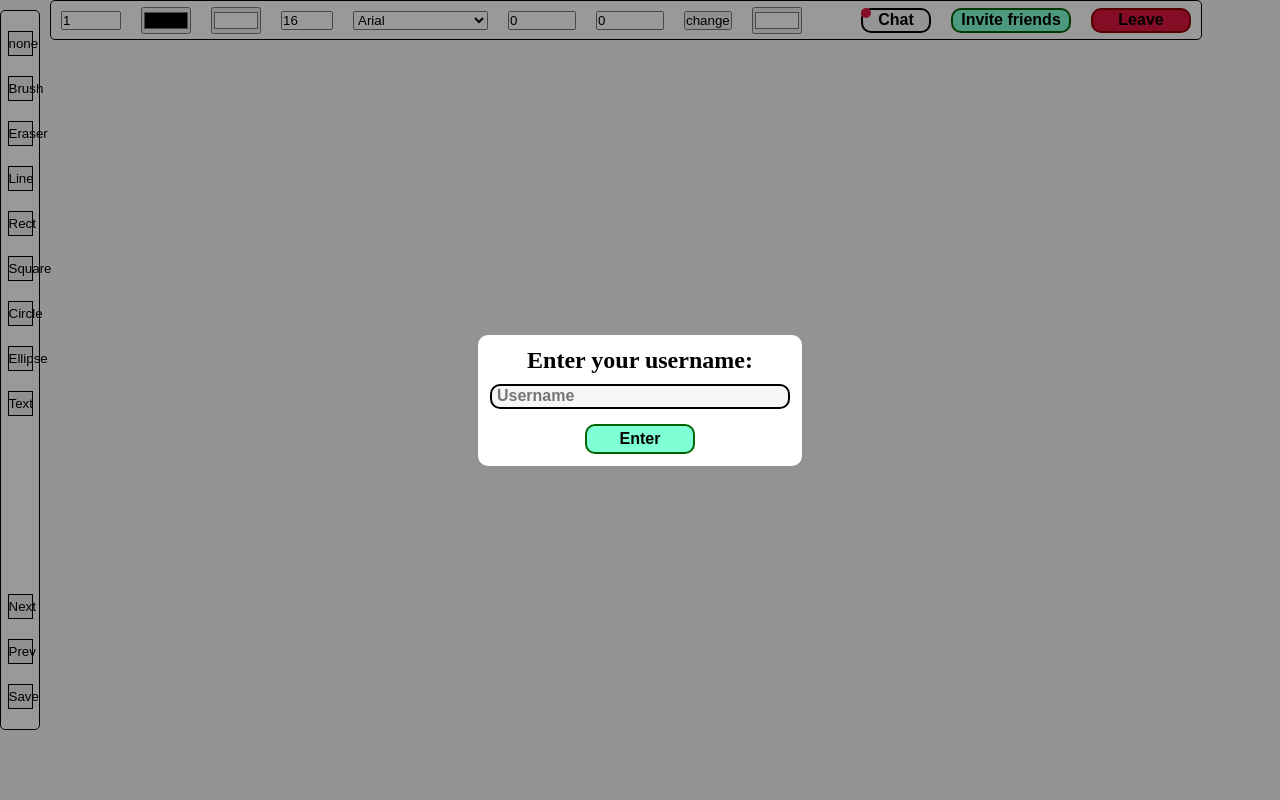
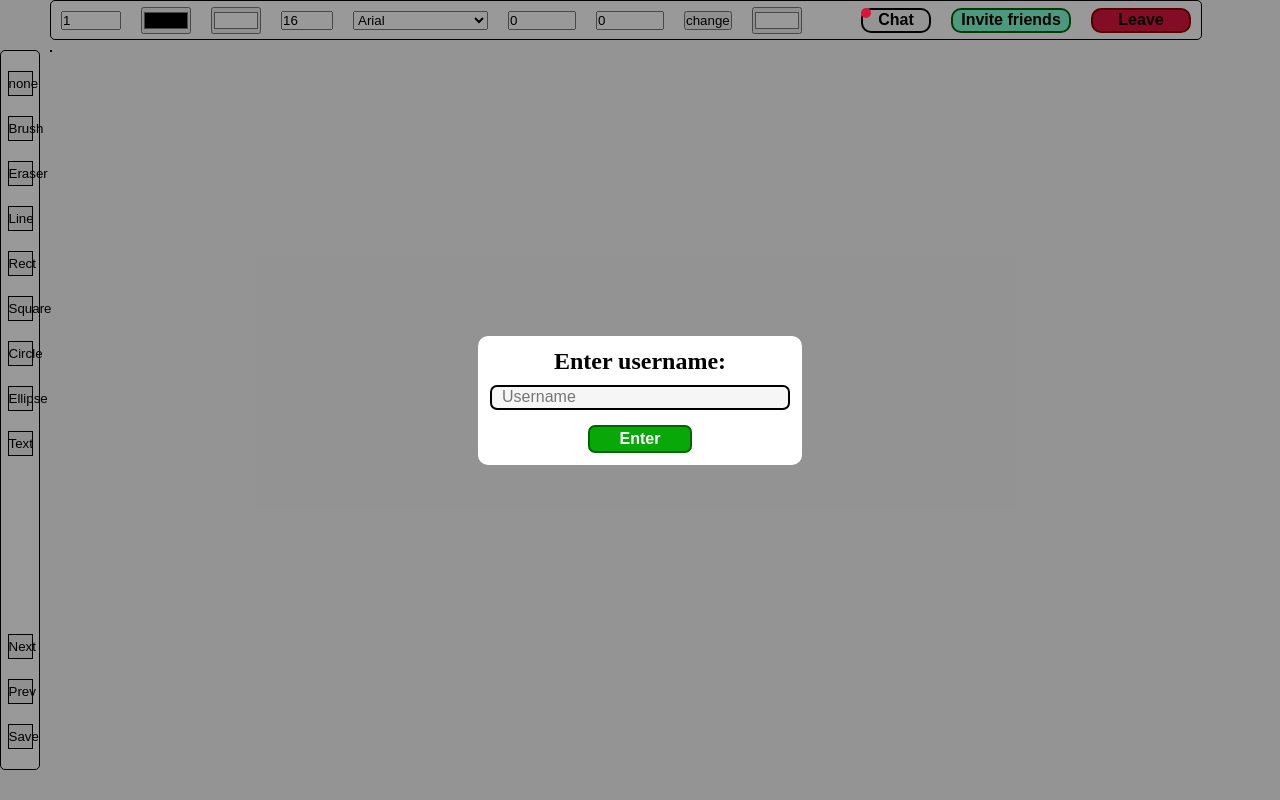
Before and after one commit to OhMyMrAIRobot/paintOnline, a React (Create React App) app in the folder client/: page /1 in a window 1280 px wide. Built offline with nearby package versions, Linux system fonts and the light colour scheme; no server answers.

Commit message:
refactor canvas & canvasPage

```diff
--- a/client/src/Components/Canvas.jsx
+++ b/client/src/Components/Canvas.jsx
@@ -1,88 +1,47 @@
-import React, {useEffect, useRef, useState} from 'react';
+import React, {useEffect, useRef} from 'react';
 import '../Style/Canvas.css'
 import {observer} from "mobx-react-lite";
 import canvasState from "../Store/CanvasState";
-import toolState from "../Store/ToolState";
-import brush from "../Tools/Brush";
-import {useParams} from "react-router-dom";
-import Chat from "./Chat";
-import UsernameModal from "./UsernameModal";
-import {MessageHandler} from "../Handlers/MessageHandler";
 import {sendMessage} from "../Handlers/SendHandler";
-import {InitialiseCanvas} from "../Handlers/InitialiseCanvasHandler";
 
-const initialiseTools = () => {
-    toolState.setTool(new brush(canvasState.canvas, canvasState.socket, canvasState.session));
-    toolState.setFillColor("#FFFFFF");
-    toolState.setStrokeColor("#000000");
-    toolState.setLineWidth(1);
-    toolState.setFont("16px Arial");
-}
+const Canvas = observer(() => {
+    const canvasRef = useRef(null);
 
-const Canvas = observer(({setWidth, setHeight, chatActive}) => {
-    const params = useParams();
-
-    const CanvasRef = useRef();
-    const UsernameRef = useRef();
-
-    const [msgArr, setMsgArr] = useState([]);
-    const [modalActive, setModalActive] = useState(true);
-
-    // обработка подключений и сообщений
     useEffect(() => {
-        canvasState.setCanvas(CanvasRef.current);
-
-        if (canvasState.username){
-            initialiseTools();
-            sendMessage(canvasState.socket,{id:params.id, method: "connection", username: canvasState.username})
-            MessageHandler(setMsgArr, setWidth, setHeight);
-        }
-
-    }, [canvasState.username])
+        canvasState.setCanvas(canvasRef.current);
+    }, [])
 
     // Сохранение полотна для отмены
     const MouseDownHandler = () => {
-        sendMessage(canvasState.socket,{id: params.id, method: 'pushUndo', data: canvasState.canvas.toDataURL()})
+        sendMessage(canvasState.socket,{
+            method: 'pushUndo',
+            id: canvasState.session,
+            data: canvasState.canvas.toDataURL()
+        })
     }
 
     // Сохранение полотна на сервер
     const MouseUpHandler = () => {
         sendMessage(canvasState.socket,{
-            id: params.id,
             method: 'saveCanvas',
+            id: canvasState.session,
             data: canvasState.canvas.toDataURL(),
             width: canvasState.canvas.width,
             height: canvasState.canvas.height,
         })
     }
 
-    // инициализация полотна
-    const connectionHandler = () => {
-        InitialiseCanvas(canvasState.canvas, setWidth, setHeight, UsernameRef.current.value, params.id);
-    }
-
     return (
         <>
-            <UsernameModal
-                setModalActive={setModalActive}
-                UsernameRef={UsernameRef}
-                modalActive={modalActive}
-                connectionHandler={connectionHandler}
-            />
-
-            <div className = "canvas">
-                <canvas
-                    ref = {CanvasRef}
-                    height = '0px'
-                    width = '0px'
-                    onMouseDown={() => MouseDownHandler()}
-                    onMouseUp={() => MouseUpHandler()}
-                >
-                </canvas>
-
-            </div>
-
-            <Chat socket={canvasState.socket} username={canvasState.username} msgArray = {msgArr} chatActive={chatActive}/>
+            <canvas
+                className="canvas"
+                ref={canvasRef}
+                height='0px'
+                width='0px'
+                onMouseDown={() => MouseDownHandler()}
+                onMouseUp={() => MouseUpHandler()}
+            >
+            </canvas>
         </>
 
     );
--- a/client/src/Components/UsernameModal.jsx
+++ b/client/src/Components/UsernameModal.jsx
@@ -1,39 +1,45 @@
-import React from 'react';
+import React, {useRef} from 'react';
 import Modal from "./Modal";
 import '../Style/UsernameModal.css'
+import canvasState from "../Store/CanvasState";
 
-const UsernameModal = ({modalActive, setModalActive, UsernameRef, connectionHandler}) => {
+const UsernameModal = ({modalActive, setModalActive}) => {
+
+    const usernameRef = useRef(null)
 
     const preConnectionHandler = () => {
-        if (UsernameRef.current.value !== ""){
+        if (usernameRef.current.value !== ""){
+            canvasState.setUsername(usernameRef.current.value)
             setModalActive(false);
-            connectionHandler();
-            document.getElementById("hor").style.position = "inherit";
         }
         else{
-            UsernameRef.current.style.borderColor = "red"
+            usernameRef.current.style.borderColor = "red"
         }
     }
 
     return (
         <Modal active={modalActive} setActive={setModalActive} canClose={false}>
-            <div className = "username_modal"
-                 onKeyDown={e => {if (e.key === 'Enter') preConnectionHandler()}}
+            <div className = "usernameModal"
+                 onKeyDown={e => {
+                     if (e.key === 'Enter') preConnectionHandler()}
+                }
             >
-                <p className = "username_text">Enter your username:</p>
+                <p className = "usernameText">Enter username:</p>
                 <input
+                    className = "usernameInput" ref = {usernameRef} type = 'text'
                     autoFocus={true}
                     placeholder = "Username"
                     onChange={(e) => {
                         e.target.value !== '' ?
-                            UsernameRef.current.style.borderColor = "green"
+                            usernameRef.current.style.borderColor = "green"
                             :
-                            UsernameRef.current.style.borderColor = "red"
+                            usernameRef.current.style.borderColor = "red"
                     }}
-                    className = "username_input" ref = {UsernameRef} type = 'text'/>
+                    />
 
-                <button className = "username_button"
-                        onClick={(e) => preConnectionHandler()}
+                <button
+                    className = "usernameButton"
+                    onClick={(e) => preConnectionHandler()}
                 >
                     Enter
                 </button>
--- a/client/src/Handlers/InitialiseCanvasHandler.js
+++ b/client/src/Handlers/InitialiseCanvasHandler.js
@@ -2,13 +2,13 @@ import canvasState from "../Store/CanvasState";
 import axios from "axios";
 
 export const InitialiseCanvas = (Canvas, setWidth, setHeight, Username, id) => {
-    axios.get(`http://localhost:3000/initialise?id=${id}`).then(response => {
+    axios.get(`http://localhost:3000/initialise?id=${id}`)
+        .then(response => {
             canvasState.setWidth(response.data.width);
             canvasState.setHeight(response.data.height);
             canvasState.setBackground(response.data.color);
             const dataUrl = response.data.url;
-        console.log(dataUrl);
-        console.log(response);
+
             // загрузка изображения полотна
             if (dataUrl !== ''){
                 let ctx = Canvas.getContext('2d');
--- /dev/null
+++ b/client/src/Handlers/InitializeTools.js
@@ -0,0 +1,11 @@
+import toolState from "../Store/ToolState";
+import brush from "../Tools/Brush";
+import canvasState from "../Store/CanvasState";
+
+export const InitializeTools = () => {
+    toolState.setTool(new brush(canvasState.canvas, canvasState.socket, canvasState.session));
+    toolState.setFillColor("#FFFFFF");
+    toolState.setStrokeColor("#000000");
+    toolState.setLineWidth(1);
+    toolState.setFont("16px Arial");
+}
--- a/client/src/Pages/CanvasPage.jsx
+++ b/client/src/Pages/CanvasPage.jsx
@@ -6,23 +6,22 @@ import {useNavigate, useParams} from "react-router-dom";
 import canvasState from "../Store/CanvasState";
 import {sendMessage} from "../Handlers/SendHandler";
 import {CheckIsRoomValid} from "../Handlers/CheckIsRoomValid";
+import UsernameModal from "../Components/UsernameModal";
+import {MessageHandler} from "../Handlers/MessageHandler";
+import {InitialiseCanvas} from "../Handlers/InitialiseCanvasHandler";
+import Chat from "../Components/Chat";
+import {InitializeTools} from "../Handlers/InitializeTools";
 
 const CanvasPage = () => {
     const [width, setWidth] = useState(0);
     const [height, setHeight] = useState(0);
     const [chatActive, setChatActive] = useState(false);
+    const [msgArr, setMsgArr] = useState([]);
+    const [usernameModalActive, setUsernameModalActive] = useState(true);
 
     const params = useParams();
     const socket = useRef();
     const navigate = useNavigate();
-
-    // Закрытие вкладки
-    window.onunload = () => {
-        if (canvasState.username){
-            sendMessage(canvasState.socket,{id: canvasState.session, method: 'close', username: canvasState.username})
-        }
-        canvasState.socket.close();
-    }
 
     // Проверка ID комнаты
     useEffect(() => {
@@ -37,17 +36,58 @@ const CanvasPage = () => {
                 .catch(() => {
                     navigate(`/`)
                 })
-
         }
     }, [params.id]);
 
+    // Закрытие вкладки
+    window.onunload = () => {
+        if (canvasState.username){
+            sendMessage(canvasState.socket,{
+                id: canvasState.session,
+                method: 'close',
+                username: canvasState.username})
+        }
+        canvasState.socket.close();
+    }
+
+    useEffect(() => {
+        if (canvasState.username){
+            InitialiseCanvas(canvasState.canvas, setWidth, setHeight, canvasState.username, canvasState.session);
+            InitializeTools();
+            sendMessage(canvasState.socket,{
+                method: "connection",
+                id:params.id,
+                username: canvasState.username
+            })
+            MessageHandler(setMsgArr, setWidth, setHeight);
+        }
+    }, [canvasState.username])
+
     return (
         <div>
-            <HorToolbar width={width} height={height} chatActive={chatActive} setChatActive={setChatActive}/>
+            <UsernameModal
+                setModalActive={setUsernameModalActive}
+                modalActive={usernameModalActive}
+            />
+            <HorToolbar
+                width={width}
+                height={height}
+                chatActive={chatActive}
+                setChatActive={setChatActive}/>
             <div style = {{display: 'flex'}}>
                 <VertToolbar />
-                <Canvas setWidth={setWidth} setHeight={setHeight} chatActive={chatActive}/>
+                <Canvas
+                    setWidth={setWidth}
+                    setHeight={setHeight}
+                    chatActive={chatActive}
+                />
             </div>
+            <Chat
+                socket={canvasState.socket}
+                username={canvasState.username}
+                msgArray={msgArr}
+                chatActive={chatActive}
+            />
         </div>
     );
 };
--- a/client/src/Style/Toolbar.css
+++ b/client/src/Style/Toolbar.css
@@ -1,7 +1,7 @@
 @import "./Variables.css";
 
 .toolbar-w{
-    position: absolute;
+    /*position: absolute;*/
     width: 90%;
     height: var(--toolbar-height);
     background-color: white;
--- a/client/src/Style/UsernameModal.css
+++ b/client/src/Style/UsernameModal.css
@@ -1,35 +1,41 @@
-.username_modal{
+.usernameModal{
     display: flex;
     flex-direction: column;
     align-items: center;
 }
 
-.username_button{
+.usernameText {
+    font-size: 1.5rem;
     font-weight: bold;
-    margin-top: 15px;
-    border-radius: 10px;
-    border: 2px solid darkgreen;
-    cursor: pointer;
-    width: 110px;
-    height: 30px;
-    font-size: 16px;
-    background-color: aquamarine;
 }
 
-.username_input{
-    font-weight: bold;
+.usernameInput{
     width: 300px;
     height: 25px;
     margin-top: 10px;
-    border-radius: 10px;
+    border-radius: 7px;
     font-size: 16px;
-    padding-left: 5px;
+    padding: 10px;
     outline: none;
     background-color: #F6F6F6;
     border: 2px solid black;
 }
 
-.username_text{
+.usernameButton {
+    padding: 3px 30px 3px 30px;
     font-weight: bold;
-    font-size: 24px;
+    margin-top: 15px;
+    border-radius: 7px;
+    cursor: pointer;
+    font-size: 1rem;
+    border: 2px solid darkgreen;
+    background-color: #09a809;
+    color: white;
+    transition: 0.3s;
 }
+
+.usernameButton:hover {
+    transition: 0.3s;
+    background-color: white;
+    color: #09a809;
+}
```
Lines whose indentation alone changed are shown as unchanged.
